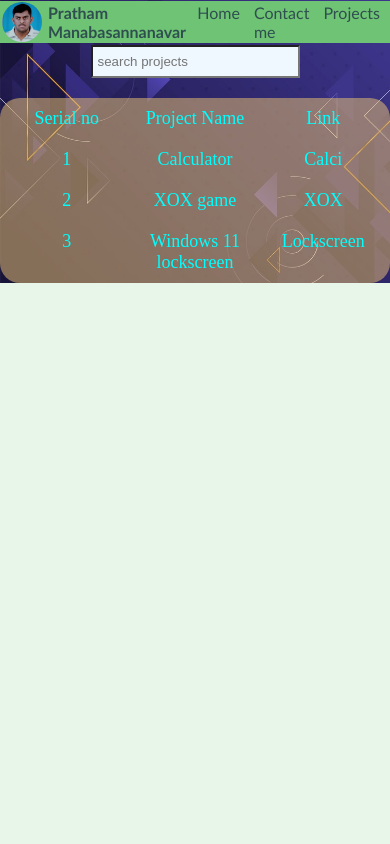
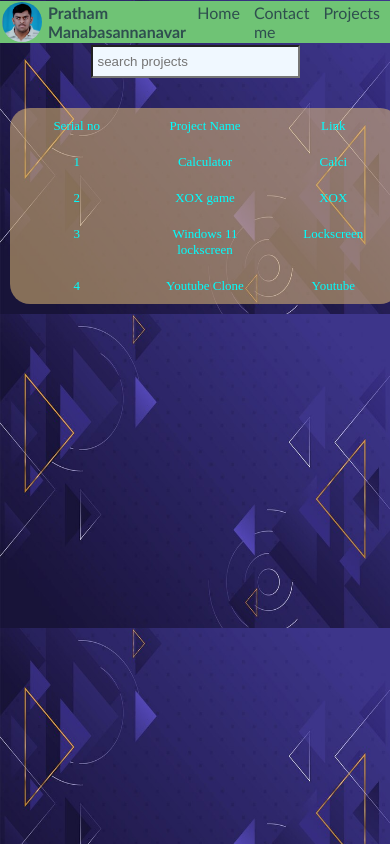
Before and after one commit to PrathamManabasannanavar/Profile, a plain HTML site: page html/projects.html in a window 390 px wide. Drawn offline with Linux system fonts and the light colour scheme.

Commit message:
added youtube clone in Projects

```diff
--- a/html/projects.html
+++ b/html/projects.html
@@ -46,6 +46,10 @@
             <div>Windows 11 lockscreen</div>
             <div><a href="../Projects/wind11_lockscreen/lockscreen.html" target="_main">Lockscreen</a></div>
 
+            <div>4</div>
+            <div>Youtube Clone</div>
+            <div><a href="https://prathammanabasannanavar.github.io/Youtube-Clone/" target="_main">Youtube</a></div>
+
         </div>
     </div>
 </body>
--- a/styles/projects.css
+++ b/styles/projects.css
@@ -13,6 +13,16 @@ body{
     background-size: cover;
     height: 100%;
 }
+
+@keyframes fadeAnimation {
+    from{
+        opacity: 0;
+    }
+    to{
+        opacity: 1;
+    }
+}
+
 
 #navSelectBox{
     display: flex;
@@ -83,6 +93,8 @@ body{
 #searchBarBox{
     display: flex;
     justify-content: center;
+    animation: fadeAnimation;
+    animation-duration: 2s;
 }
 
 #searchBar{
@@ -97,11 +109,27 @@ body{
 }
 
 #contentBox{
-    margin-top: 20px;
+   margin-top: 20px;
    display: flex;
    justify-content: center;
    color: aqua;
    font-size: large;
+   animation: fadeAnimation;
+   animation-duration: 3s;
+}
+
+@media (max-width: 570px) {
+    body{
+        background-repeat: round;
+    }
+    #contentBox{
+        display: flex;
+        justify-content: center;
+        align-items: center;
+        width: 100%;
+        padding: 10px 10px 10px 10px;
+        font-size: small;
+    }
 }
 
 #projectsBox{
```
